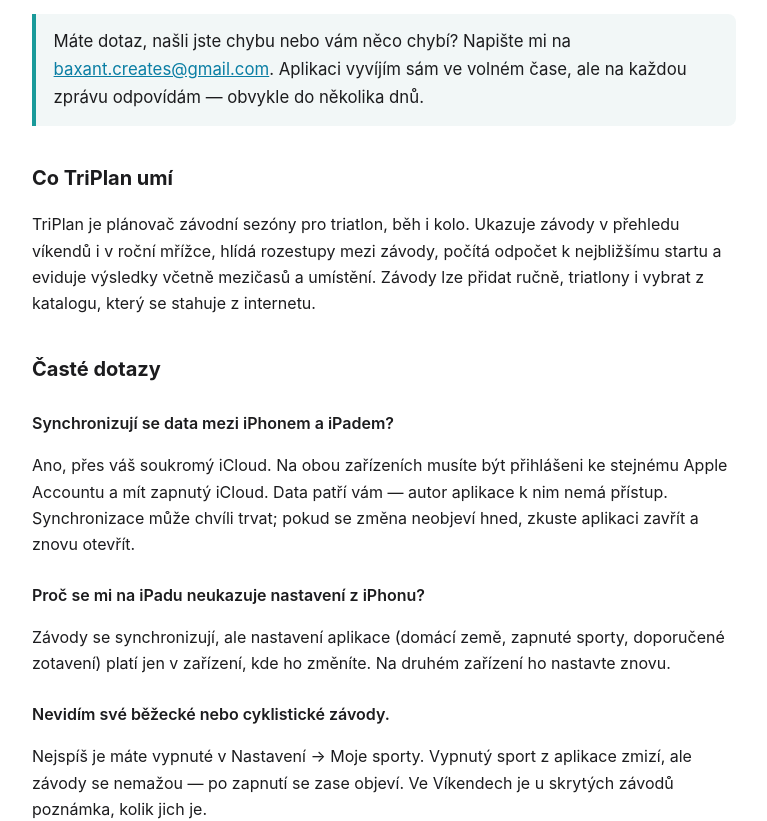
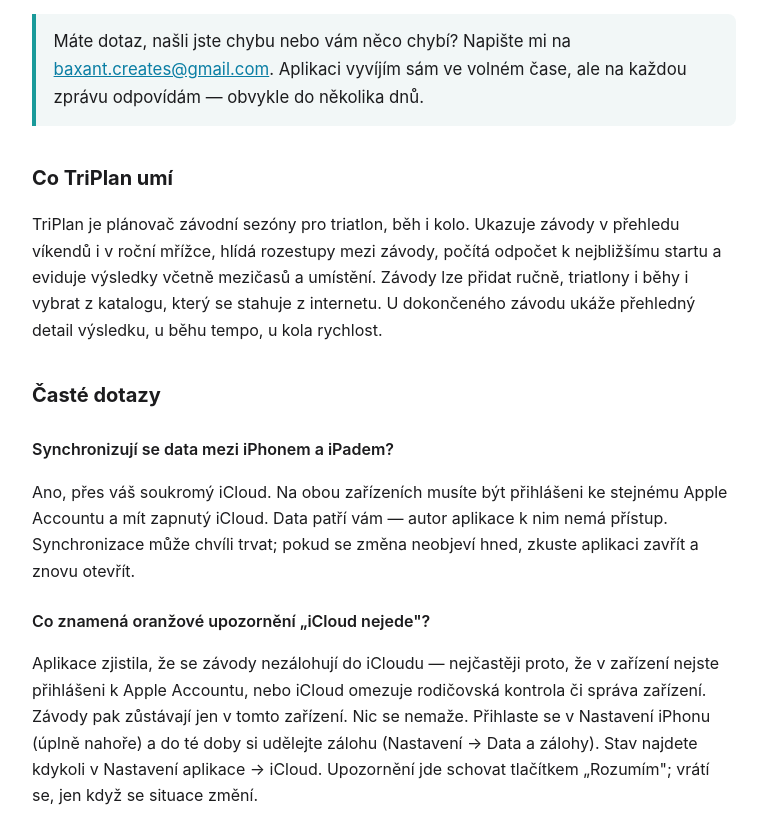
Before and after one commit to Baxant-Radek/triplan-catalog, a plain HTML site: page podpora.html in a window 1280 px wide. Shown: the part 136-957 px from the top of the page, without its empty margins (256-1023 px from the left). Drawn offline with Linux system fonts and the light colour scheme.

Commit message:
Add files via upload

```diff
--- a/podpora.html
+++ b/podpora.html
@@ -46,8 +46,8 @@
 <p>
   TriPlan je plánovač závodní sezóny pro triatlon, běh i kolo. Ukazuje závody v přehledu víkendů
   i v roční mřížce, hlídá rozestupy mezi závody, počítá odpočet k nejbližšímu startu a eviduje výsledky
-  včetně mezičasů a umístění. Závody lze přidat ručně, triatlony i vybrat z katalogu, který se stahuje
-  z internetu.
+  včetně mezičasů a umístění. Závody lze přidat ručně, triatlony i běhy i vybrat z katalogu, který se stahuje
+  z internetu. U dokončeného závodu ukáže přehledný detail výsledku, u běhu tempo, u kola rychlost.
 </p>
 
 <h2>Časté dotazy</h2>
@@ -57,6 +57,16 @@
   Ano, přes váš soukromý iCloud. Na obou zařízeních musíte být přihlášeni ke stejnému Apple Accountu
   a mít zapnutý iCloud. Data patří vám — autor aplikace k nim nemá přístup.
   Synchronizace může chvíli trvat; pokud se změna neobjeví hned, zkuste aplikaci zavřít a znovu otevřít.
+</p>
+
+<p class="q">Co znamená oranžové upozornění „iCloud nejede"?</p>
+<p>
+  Aplikace zjistila, že se závody nezálohují do iCloudu — nejčastěji proto, že v zařízení nejste
+  přihlášeni k Apple Accountu, nebo iCloud omezuje rodičovská kontrola či správa zařízení.
+  Závody pak zůstávají jen v tomto zařízení. Nic se nemaže. Přihlaste se v Nastavení iPhonu
+  (úplně nahoře) a do té doby si udělejte zálohu (Nastavení → Data a zálohy).
+  Stav najdete kdykoli v Nastavení aplikace → iCloud. Upozornění jde schovat tlačítkem „Rozumím";
+  vrátí se, jen když se situace změní.
 </p>
 
 <p class="q">Proč se mi na iPadu neukazuje nastavení z iPhonu?</p>
```
